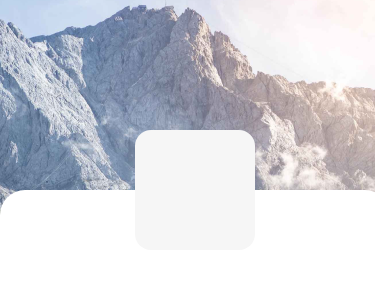
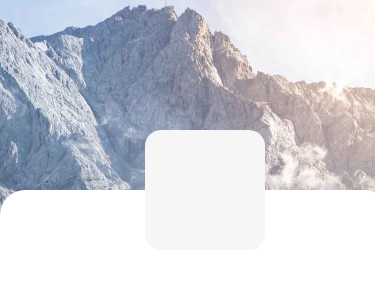
Before and after one commit to pashatagir/goit-hw-react-native, a React Native app: screen / in a window 390 px wide. Shown: the part 73-358 px from the top of the page. Built offline with nearby package versions, Linux system fonts and the light colour scheme.

Commit message:
transform: 'translateX(-50%)' dont work on iOS

```diff
--- a/App.js
+++ b/App.js
@@ -115,7 +115,7 @@ const styles = StyleSheet.create({
     height: 120,
     top: -60,
     left: '50%',
-    transform: 'translateX(-50%)',
+    transform: 'translateX(-50px)',
     backgroundColor: '#F6F6F6',
     borderRadius: 16,
   },
```
